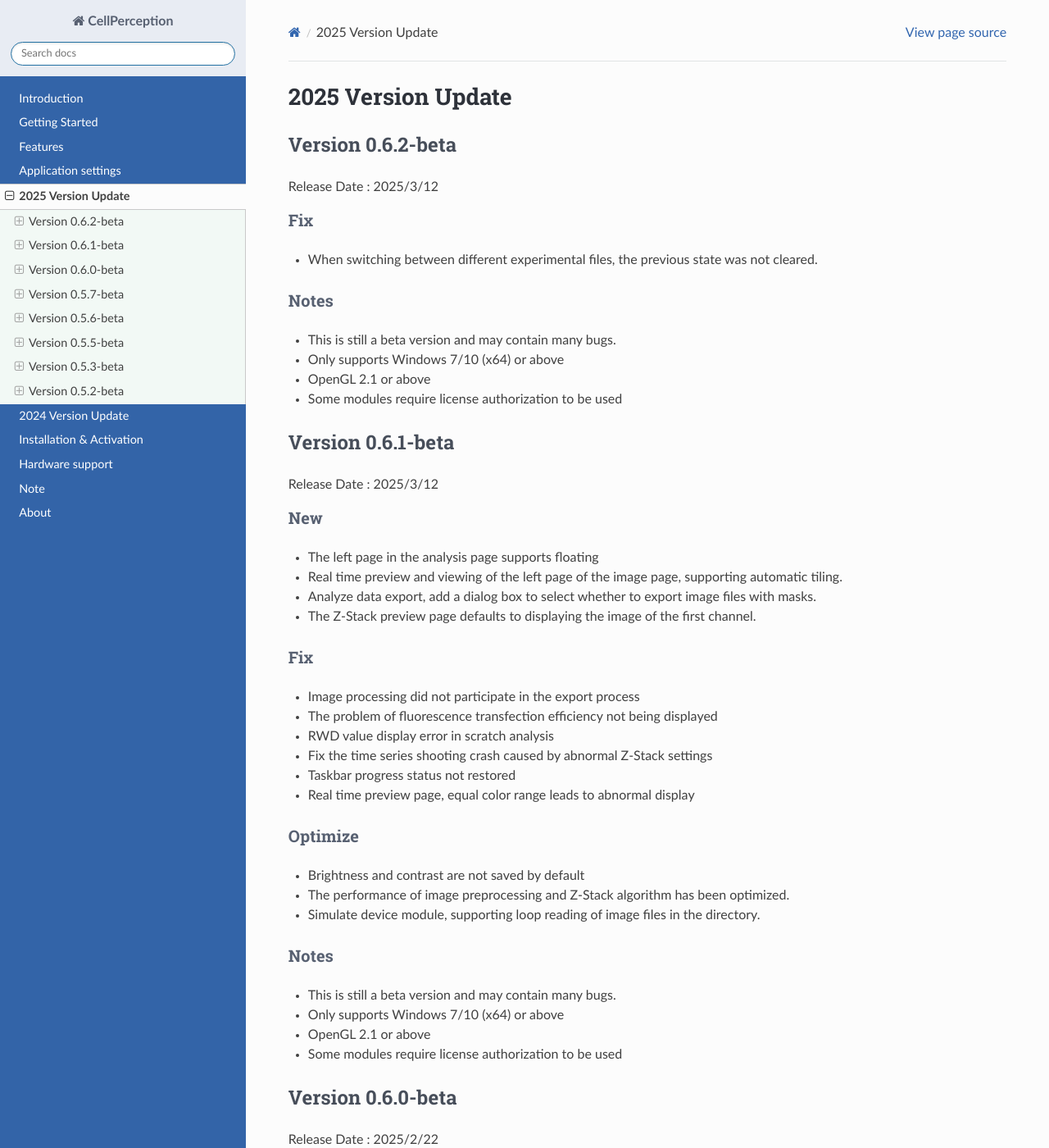
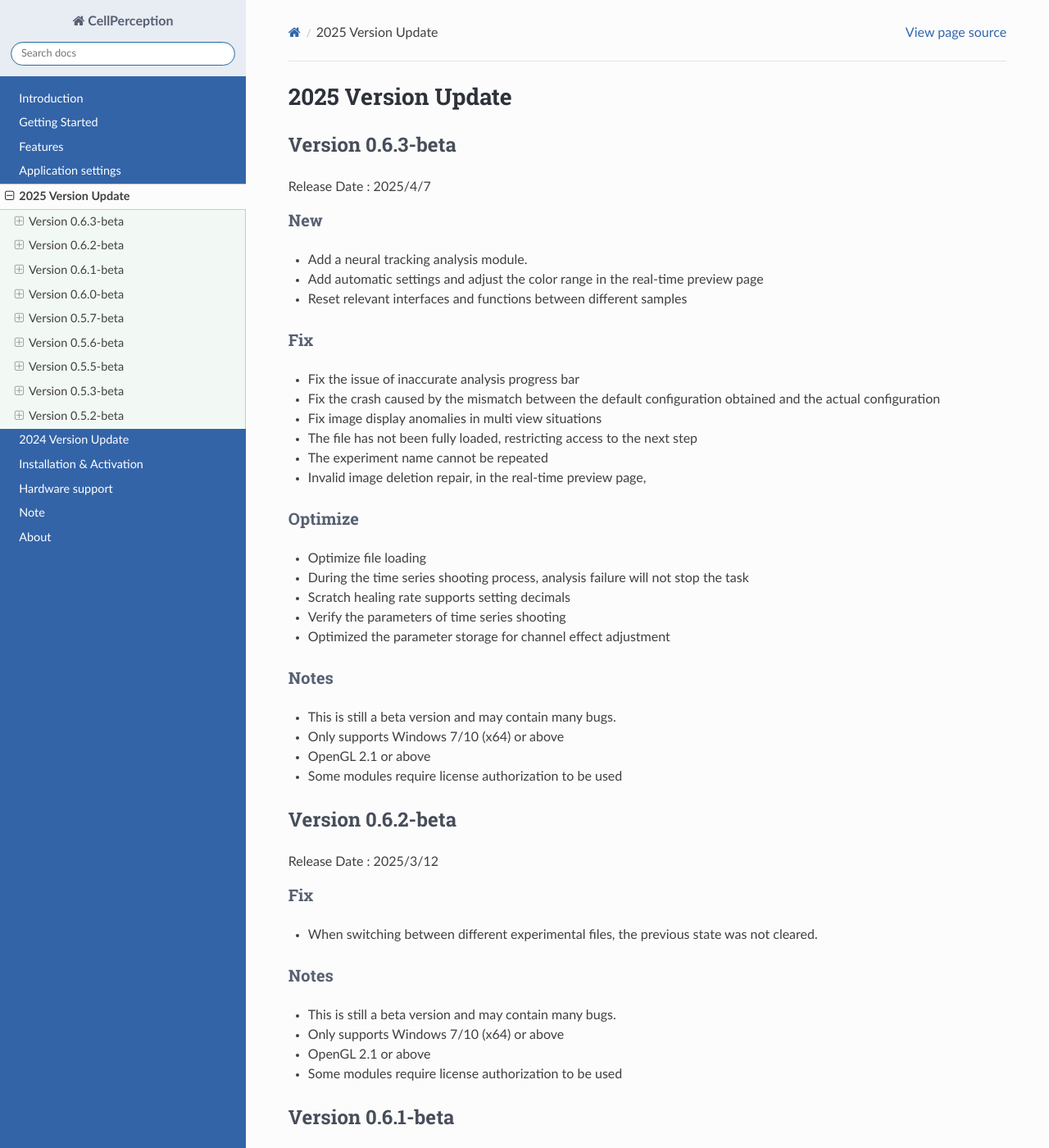
Before and after one commit to yangtong93/living-cell-docs, a Sphinx documentation site: the page built from source/user_guide/upgrade2025.md, in a window 1280 px wide and 1400 px high. Shown: the whole window at 82% size. Built offline with Sphinx 7.4.7 and the Read the Docs theme 3.1.0, drawn with Linux system fonts in a browser that asks for light colours; pages that are not in the unit, such as notebooks, are missing from menus.

Commit message:
feature: 0.6.3-beta

```diff
--- a/source/user_guide/upgrade2025.md
+++ b/source/user_guide/upgrade2025.md
@@ -1,4 +1,36 @@
 # 2025 Version Update
+
+## Version 0.6.3-beta
+
+Release Date : 2025/4/7
+
+### New
+* Add a neural tracking analysis module.
+* Add automatic settings and adjust the color range in the real-time preview page
+* Reset relevant interfaces and functions between different samples
+
+### Fix
+* Fix the issue of inaccurate analysis progress bar
+* Fix the crash caused by the mismatch between the default configuration obtained and the actual configuration
+* Fix image display anomalies in multi view situations
+* The file has not been fully loaded, restricting access to the next step
+* The experiment name cannot be repeated
+* Invalid image deletion repair, in the real-time preview page,
+
+
+### Optimize
+* Optimize file loading
+* During the time series shooting process, analysis failure will not stop the task
+* Scratch healing rate supports setting decimals
+* Verify the parameters of time series shooting
+* Optimized the parameter storage for channel effect adjustment
+
+
+### Notes
+* This is still a beta version and may contain many bugs.
+* Only supports Windows 7/10 (x64) or above
+* OpenGL 2.1 or above
+* Some modules require license authorization to be used
 
 ## Version 0.6.2-beta
 
```
Also changed, not shown: 1 other file.
